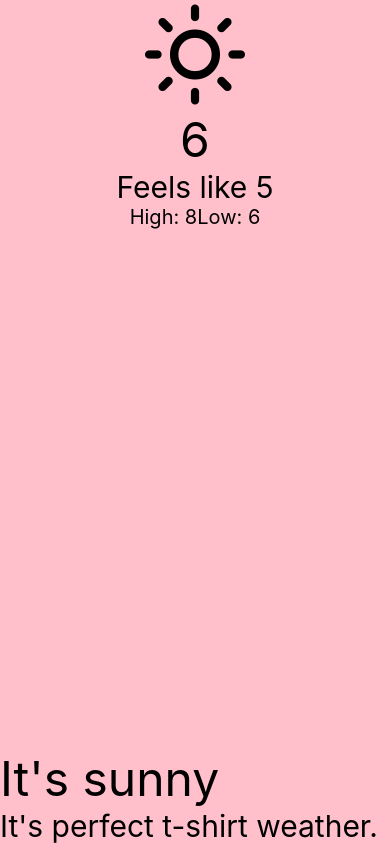
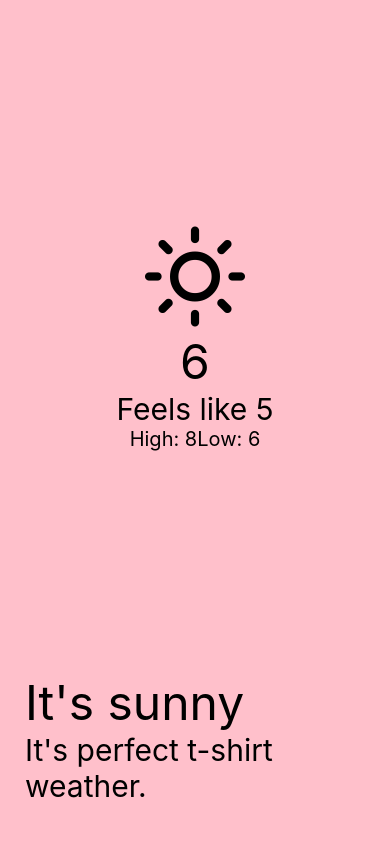
Before and after one commit to SaidNivek/WeatherApp, a React Native app: screen / in a window 390 px wide. Built offline with nearby package versions, Linux system fonts and the light colour scheme.

Commit message:
Add some padding and margin to the screen as well as center the data

```diff
--- a/App.js
+++ b/App.js
@@ -35,7 +35,8 @@ const styles = StyleSheet.create({
   },
   container: {
     flex: 1,
-    alignItems: 'center'
+    alignItems: 'center',
+    justifyContent: 'center'
   },
   temp: {
     color: 'black',
@@ -55,7 +56,9 @@ const styles = StyleSheet.create({
   },
   bodyWrapper: {
     justifyContent: 'flex-end',
-    alignItems: 'flex-start'
+    alignItems: 'flex-start',
+    paddingLeft: 25,
+    marginBottom: 40
   },
   description: {
     fontSize: 48
```
